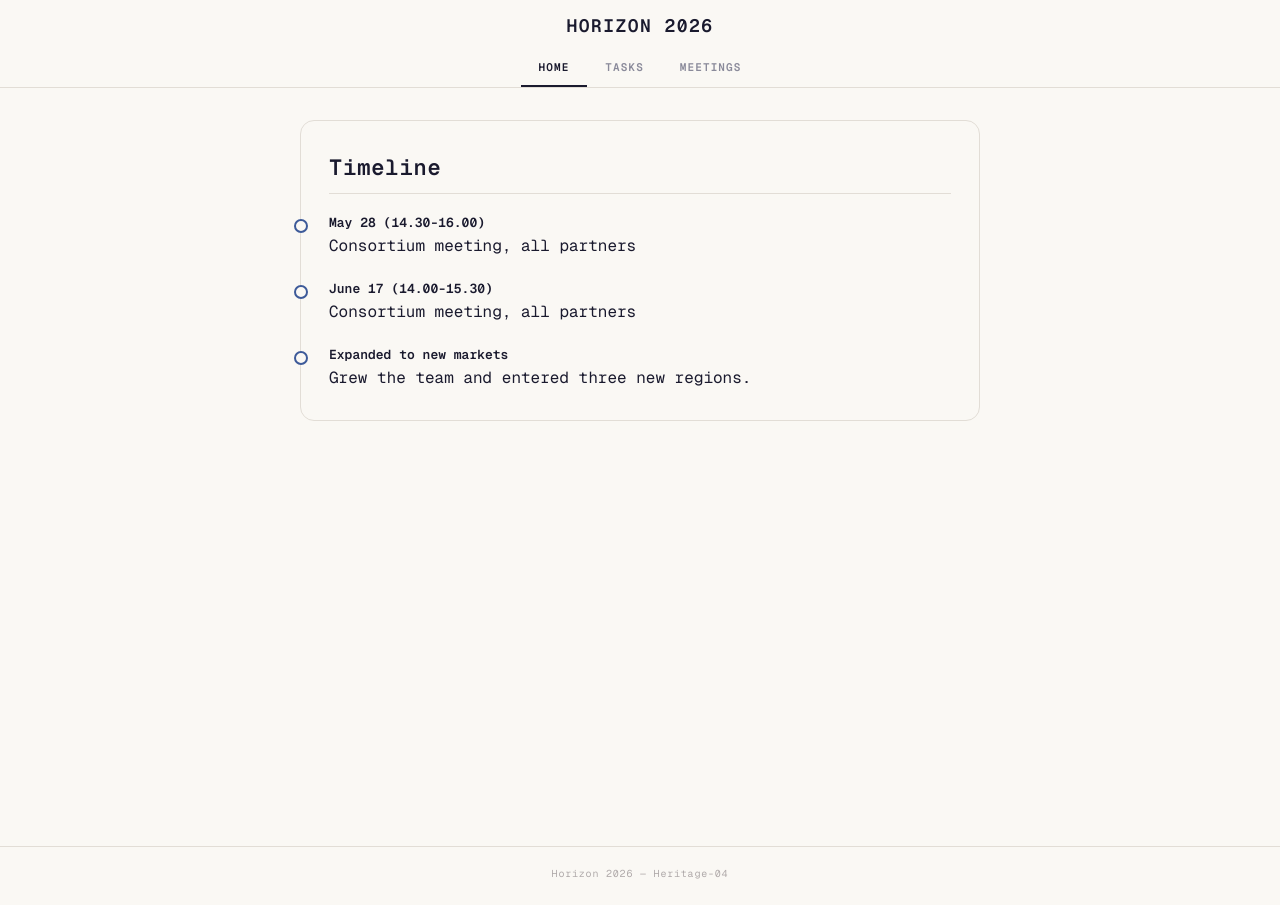
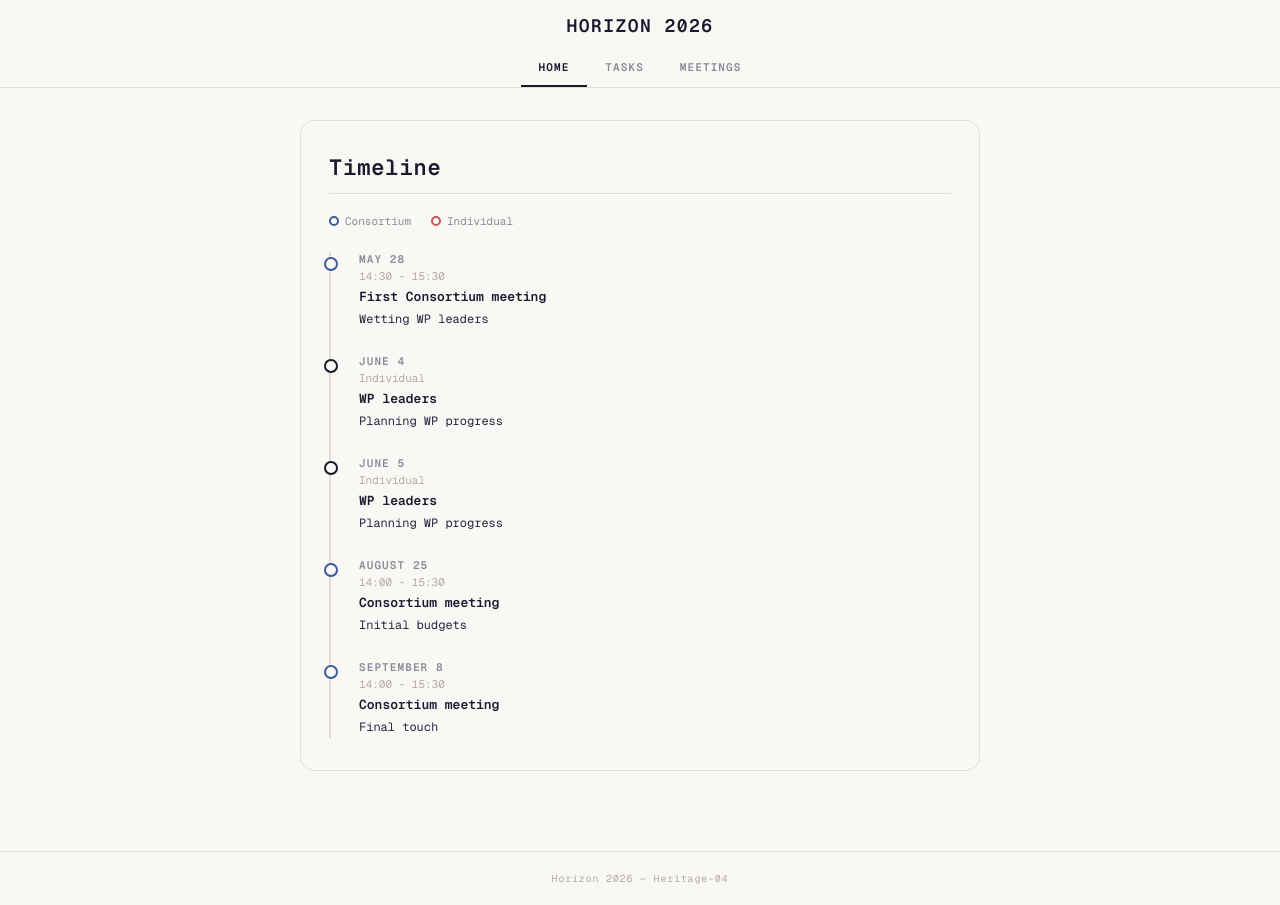
Before and after one commit to EirikSorbo/claime, a Jekyll site: the page built from index.md, in a window 1280 px wide. Built offline with Jekyll 4.4.1, drawn with Linux system fonts in a browser that asks for light colours.

Commit message:
Update index.md

```diff
--- a/index.md
+++ b/index.md
@@ -5,21 +5,50 @@ title: home
 
 # Timeline
 
-<div class="timeline">
+<div class="tl-legend">
+  <div class="tl-leg">
+    <div class="tl-leg-dot" style="border-color: #3d5a99;"></div> Consortium
+  </div>
+  <div class="tl-leg">
+    <div class="tl-leg-dot" style="border-color: #c45a5a;"></div> Individual
+  </div>
+</div>
+
+<div class="tl-wrap">
 
   <div class="tl-item">
-    <span class="tl-title">May 28 (14.30-16.00)</span>
-    <span class="tl-text">Consortium meeting, all partners</span>
+    <div class="tl-date">May 28</div>
+    <div class="tl-time">14:30 – 15:30</div>
+    <div class="tl-title">First Consortium meeting</div>
+    <div class="tl-desc">Wetting WP leaders</div>
+  </div>
+
+  <div class="tl-item individual">
+    <div class="tl-date">June 4</div>
+    <div class="tl-time">Individual</div>
+    <div class="tl-title">WP leaders</div>
+    <div class="tl-desc">Planning WP progress</div>
+  </div>
+
+  <div class="tl-item individual">
+    <div class="tl-date">June 5</div>
+    <div class="tl-time">Individual</div>
+    <div class="tl-title">WP leaders</div>
+    <div class="tl-desc">Planning WP progress</div>
   </div>
 
   <div class="tl-item">
-    <span class="tl-title">June 17 (14.00-15.30)</span>
-    <span class="tl-text">Consortium meeting, all partners</span>
+    <div class="tl-date">August 25</div>
+    <div class="tl-time">14:00 – 15:30</div>
+    <div class="tl-title">Consortium meeting</div>
+    <div class="tl-desc">Initial budgets</div>
   </div>
 
   <div class="tl-item">
-    <span class="tl-title">Expanded to new markets</span>
-    <span class="tl-text">Grew the team and entered three new regions.</span>
+    <div class="tl-date">September 8</div>
+    <div class="tl-time">14:00 – 15:30</div>
+    <div class="tl-title">Consortium meeting</div>
+    <div class="tl-desc">Final touch</div>
   </div>
 
 </div>
```
